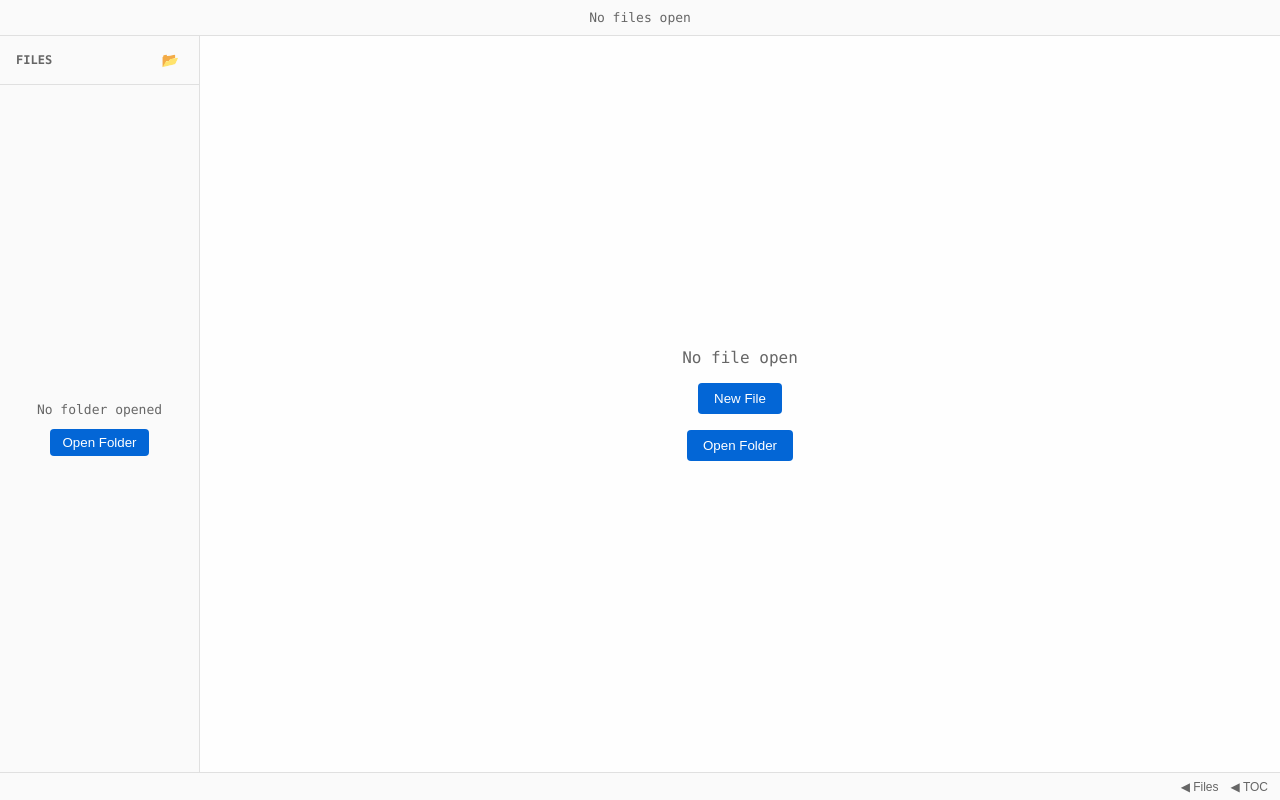
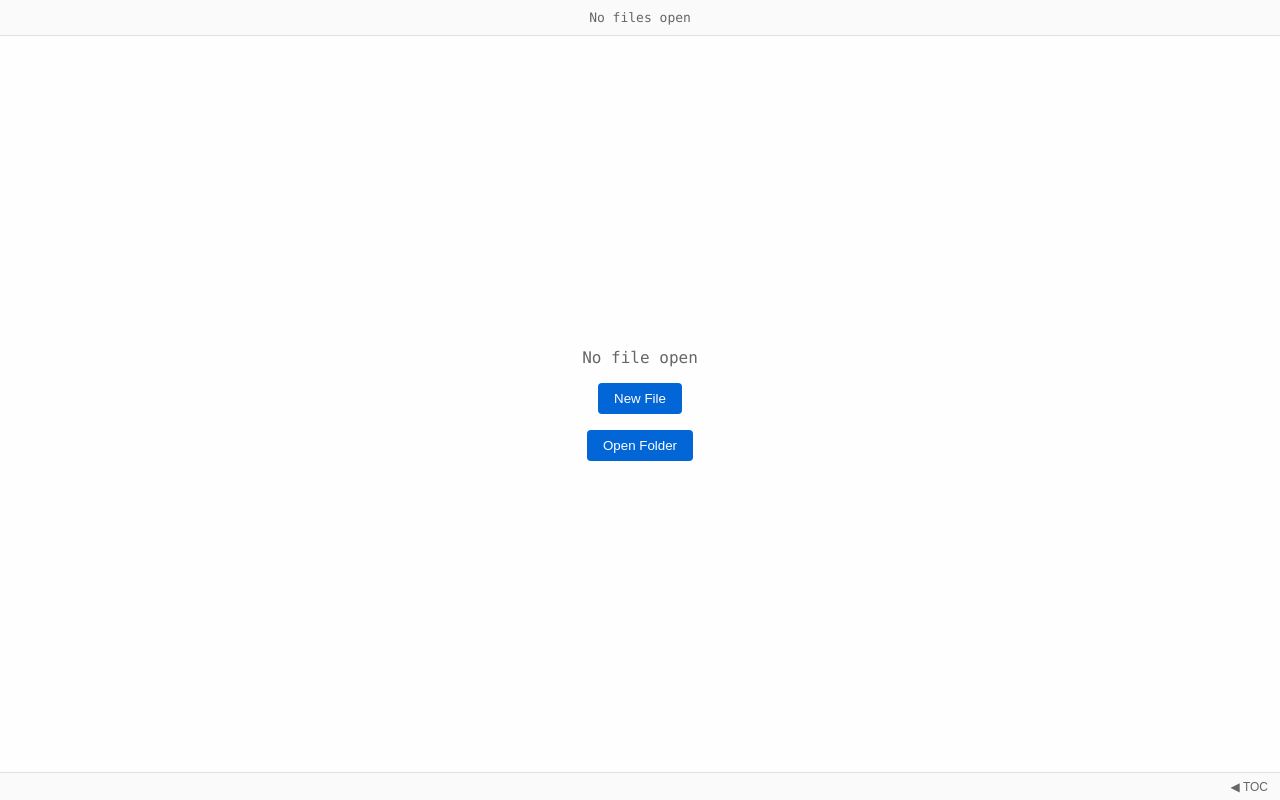
Before and after one commit to manmanhz/MDon, a React (Vite) app: page / in a window 1280 px wide. Built offline with nearby package versions, Linux system fonts and the light colour scheme.

Commit message:
feat: update file opening behavior - single click replaces, double click opens new tab, prevent duplicate tabs

```diff
--- a/src/App.jsx
+++ b/src/App.jsx
@@ -14,9 +14,12 @@ function App() {
   const [folderTree, setFolderTree] = useState([]);
 
   // UI 状态
-  const [showFileSidebar, setShowFileSidebar] = useState(true);
+  const [showFileSidebar, setShowFileSidebar] = useState(false); // 默认隐藏，文件夹打开后显示
   const [showToc, setShowToc] = useState(true);
   const [theme, setTheme] = useState('light');
+
+  // 文件夹是否已打开
+  const isFolderOpened = folderTree.length > 0;
 
   // 当前激活文件
   const activeFile = files.find(f => f.id === activeFileId);
@@ -34,13 +37,17 @@ function App() {
   const openFile = useCallback(async (filePath, forceNewTab = false) => {
     if (!window.electronAPI) return;
 
-    // 检查是否已打开（除非 forceNewTab）
-    if (!forceNewTab) {
+    // 检查是否已打开（防止重复打开）
     const existing = files.find(f => f.path === filePath);
     if (existing) {
       setActiveFileId(existing.id);
       return;
     }
+
+    // 如果不是强制新tab，先检查当前文件是否有未保存的修改
+    if (!forceNewTab && activeFile && activeFile.isModified) {
+      const confirm = window.confirm(`${activeFile.name} has unsaved changes. Replace anyway?`);
+      if (!confirm) return;
     }
 
     // 读取文件
@@ -55,10 +62,28 @@ function App() {
         isModified: false,
         isNew: false
       };
+
+      if (forceNewTab) {
+        // 双击：新开 tab
         setFiles(prev => [...prev, newFile]);
         setActiveFileId(newFile.id);
+      } else {
+        // 单击：替换当前文件（如果 forceNewTab 为 false）
+        if (activeFile && activeFile.isModified) {
+          // 已经在上面检查过了，但以防万一
+          const confirm = window.confirm(`${activeFile.name} has unsaved changes. Replace anyway?`);
+          if (!confirm) return;
         }
-  }, [files]);
+        // 关闭当前文件（如果是未保存的新文件），打开新文件
+        setFiles(prev => {
+          // 如果当前文件是新建未保存的，移除它
+          const newFiles = prev.filter(f => f.id !== activeFileId);
+          return [...newFiles, newFile];
+        });
+        setActiveFileId(newFile.id);
+      }
+    }
+  }, [files, activeFile, activeFileId]);
 
   // 关闭文件
   const closeFile = useCallback((fileId) => {
@@ -196,7 +221,7 @@ function App() {
       />
 
       <div className="app-body">
-        {showFileSidebar && (
+        {showFileSidebar && isFolderOpened && (
           <FileSidebar
             tree={folderTree}
             onFileClick={(path) => openFile(path, false)}
@@ -239,9 +264,11 @@ function App() {
           )}
         </span>
         <span className="status-right">
+          {isFolderOpened && (
             <button onClick={() => setShowFileSidebar(v => !v)} title="Toggle File Sidebar">
               {showFileSidebar ? '◀' : '▶'} Files
             </button>
+          )}
           <button onClick={() => setShowToc(v => !v)} title="Toggle TOC">
             {showToc ? '◀' : '▶'} TOC
           </button>
```
Lines whose indentation alone changed are shown as unchanged.
